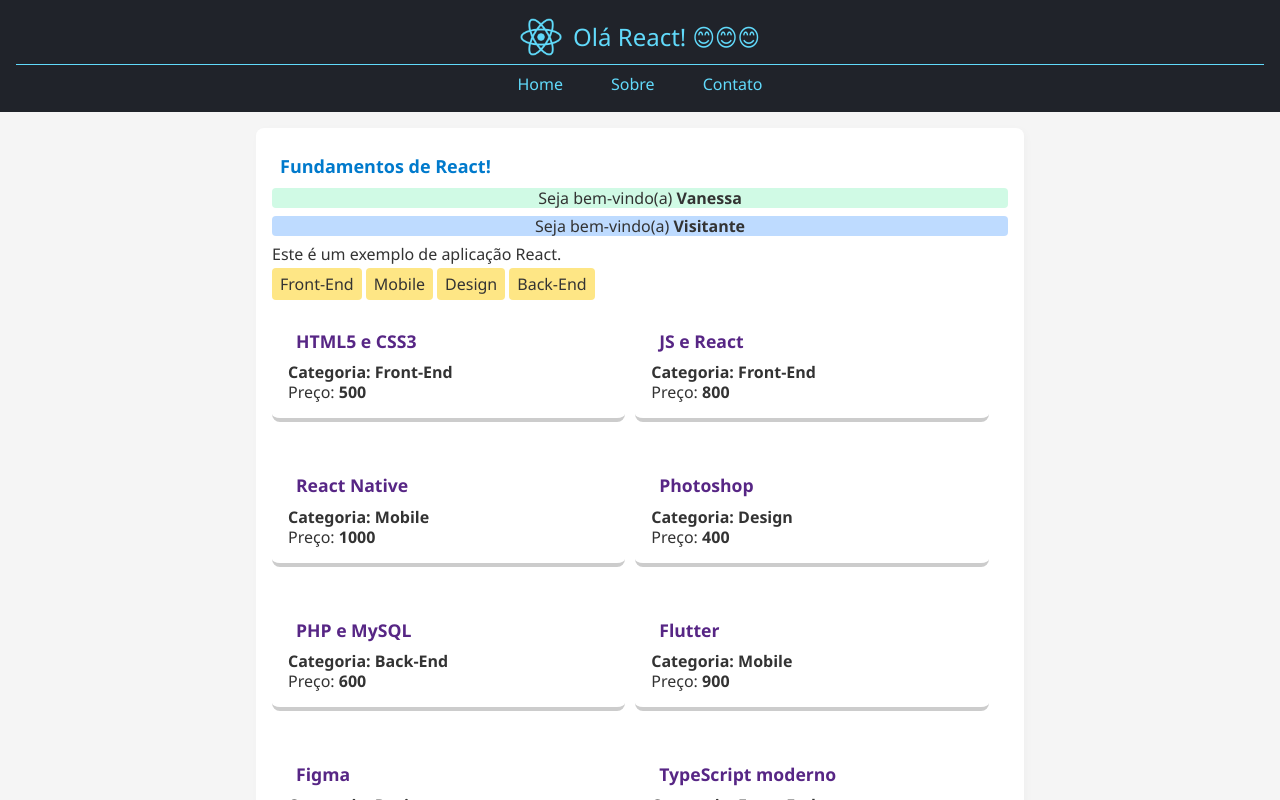
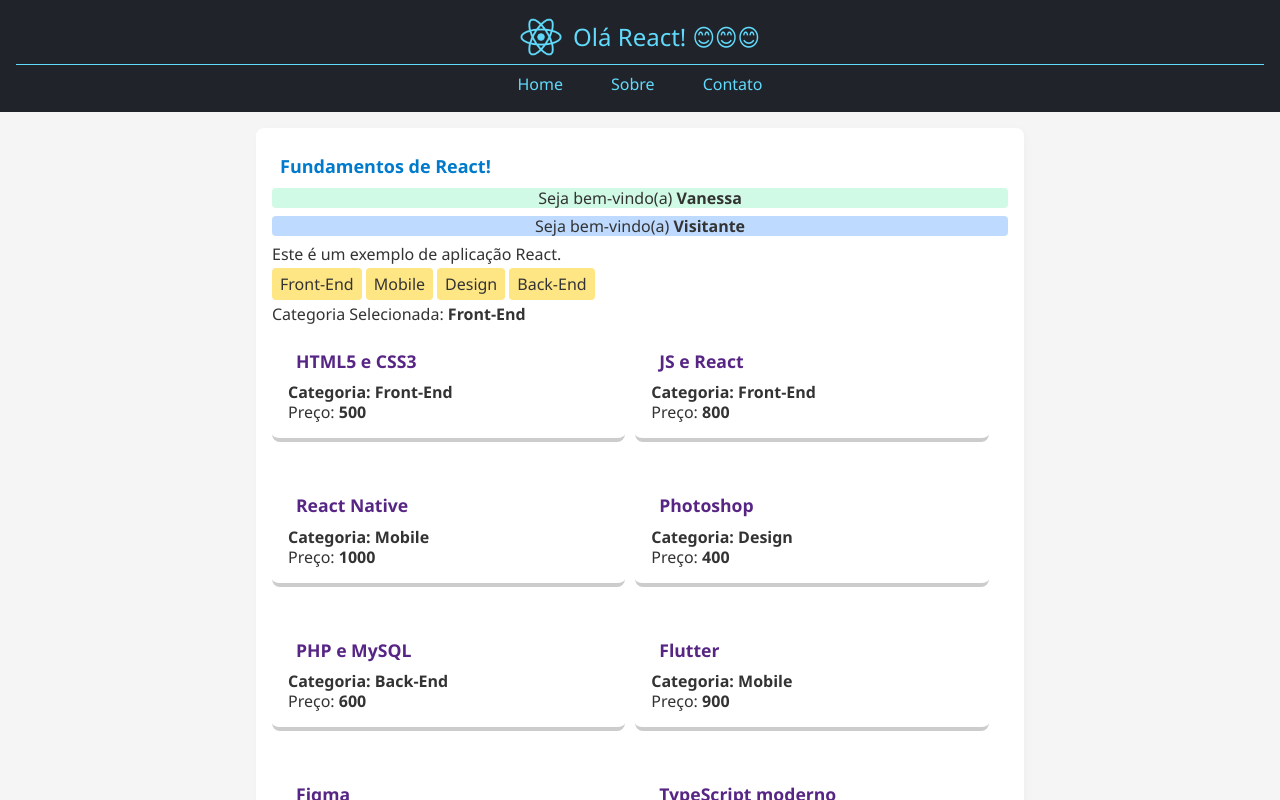
Before and after one commit to VanessaBaldin1/react-fundamentos, a React (Vite) app: page / in a window 1280 px wide. Both pictures are taken after a click on the button "Front-End". Shown: the top 800 px of the page. Built offline with nearby package versions, Linux system fonts and the light colour scheme.

Commit message:
Aplica state no categoria

```diff
--- a/src/components/Conteudo/Conteudo.tsx
+++ b/src/components/Conteudo/Conteudo.tsx
@@ -4,9 +4,13 @@
 import Saudacao from "./Saudacao";
 import ListaCursos from "./ListaCursos/ListaCursos";
 import cursos from "../../data/cursos";
+import { useState } from "react";
 
 export default function Conteudo() {
-  //Criando o map para categoria e gerar botão
+  //Definindo o state para categoria ativa/selecionada, podendo ser null (valor padrão, inicial) ou string (quando uma categoria for selecionada)
+
+  const [categoriaAtiva, setCategoriaAtiva] = useState<null | string>(null);
+
   const categorias = [...new Set(cursos.map((curso) => curso.categoria))];
 
   return (
@@ -23,11 +27,22 @@
         {/* cria botão com o testo dentro de cada categoria */}
         {categorias.map((categoria) => {
           return (
-            <button className="rounded py-1 px-2 mr-1 my-1 bg-amber-200 hover:bg-green-300">
+            <button
+              onClick={() => setCategoriaAtiva(categoria)}
+              className="rounded py-1 px-2 mr-1 my-1 bg-amber-200 hover:bg-green-300"
+            >
               {categoria}
             </button>
           );
         })}
+
+        {/* renderização */}
+
+        {categoriaAtiva && (
+          <p>
+            Categoria Selecionada: <b>{categoriaAtiva}</b>
+          </p>
+        )}
 
         <ListaCursos />
       </section>
```
